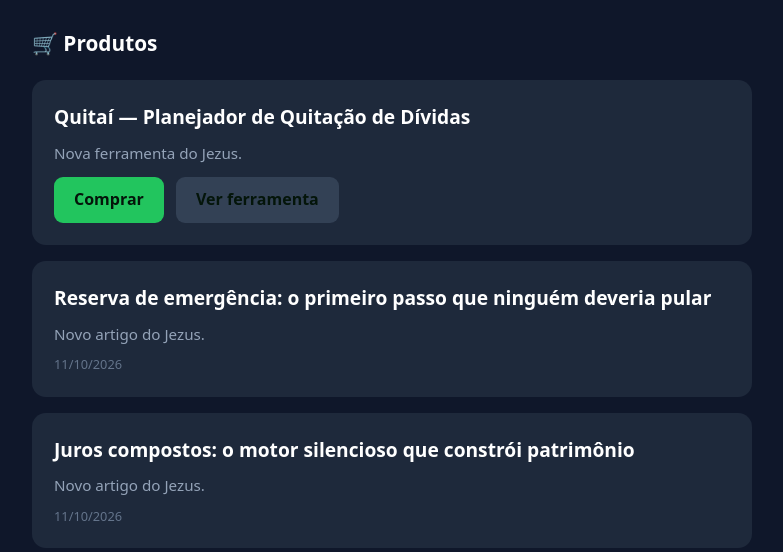
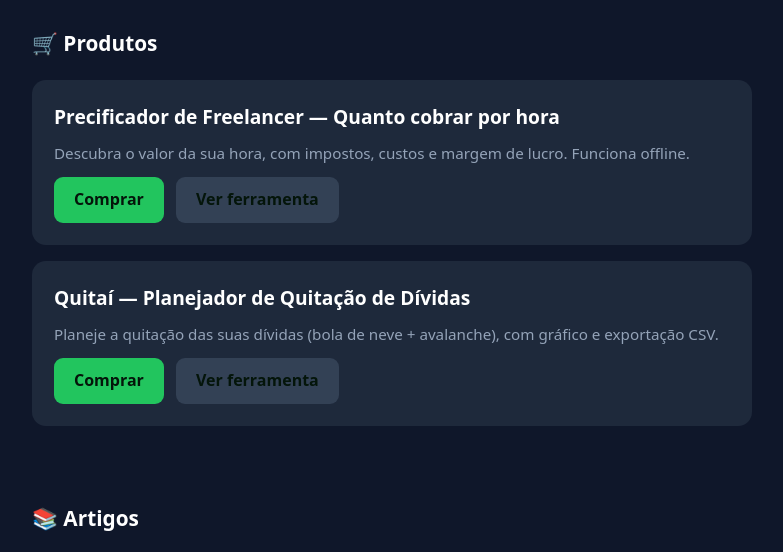
Before and after one commit to jezusmarty-ops/blog, a plain HTML site: page index.html in a window 1280 px wide. Shown: the part 163-715 px from the top of the page, without its empty margins (248-1031 px from the left). Drawn offline with Linux system fonts and the light colour scheme.

Commit message:
vitrine: Quitaí com link real

```diff
--- a/index.html
+++ b/index.html
@@ -33,26 +33,16 @@
   <div class="secao"><h2>🛒 Produtos</h2></div>
   <main id="lista">
     <div class="produto">
-      <h3><a href="produtos/produto-20261012-211640.html">Quitaí — Planejador de Quitação de Dívidas</a></h3>
-      <p>Nova ferramenta do Jezus.</p>
-      <a class="comprar" href="https://buy.stripe.com/teste-vitrine">Comprar</a>
-      <a class="comprar" style="background:#334155;margin-left:8px" href="produtos/produto-20261012-211640.html">Ver ferramenta</a>
-    </div>
-    <article>
-      <h2><a href="artigos/006-reserva-de-emerg-ncia-o-primeiro-passo-que-ningu-m.html">Reserva de emergência: o primeiro passo que ninguém deveria pular</a></h2>
-      <p>Novo artigo do Jezus.</p>
-      <div class="data">11/10/2026</div>
-    </article>
-    <article>
-      <h2><a href="artigos/005-juros-compostos-o-motor-silencioso-que-constr-i-pa.html">Juros compostos: o motor silencioso que constrói patrimônio</a></h2>
-      <p>Novo artigo do Jezus.</p>
-      <div class="data">11/10/2026</div>
-    </article>
-    <div class="produto">
       <h3><a href="produtos/precificador-freelancer.html">Precificador de Freelancer — Quanto cobrar por hora</a></h3>
       <p>Descubra o valor da sua hora, com impostos, custos e margem de lucro. Funciona offline.</p>
       <a class="comprar" href="https://buy.stripe.com/dRmeVe9NJ4Jvbhf0qsdEs01">Comprar</a>
       <a class="comprar" style="background:#334155;margin-left:8px" href="produtos/precificador-freelancer.html">Ver ferramenta</a>
+    </div>
+    <div class="produto">
+      <h3><a href="produtos/produto-20261012-211640.html">Quitaí — Planejador de Quitação de Dívidas</a></h3>
+      <p>Planeje a quitação das suas dívidas (bola de neve + avalanche), com gráfico e exportação CSV.</p>
+      <a class="comprar" href="https://buy.stripe.com/bJe5kE3pla3P5WV4GIdEs04">Comprar</a>
+      <a class="comprar" style="background:#334155;margin-left:8px" href="produtos/produto-20261012-211640.html">Ver ferramenta</a>
     </div>
   </main>
 
```
